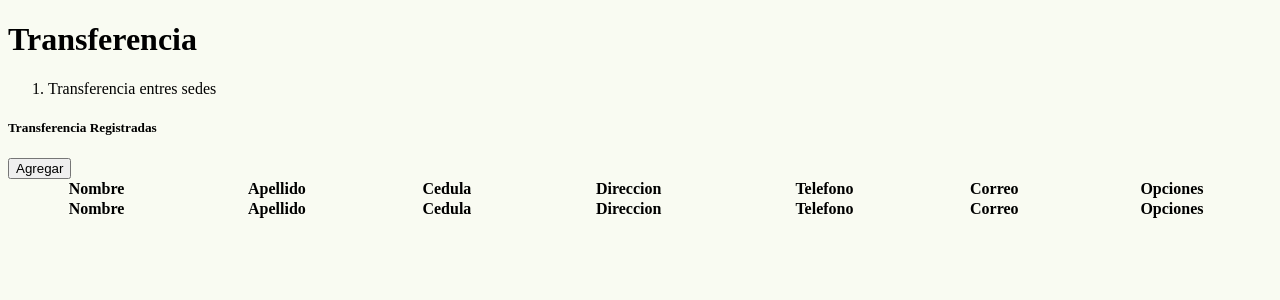
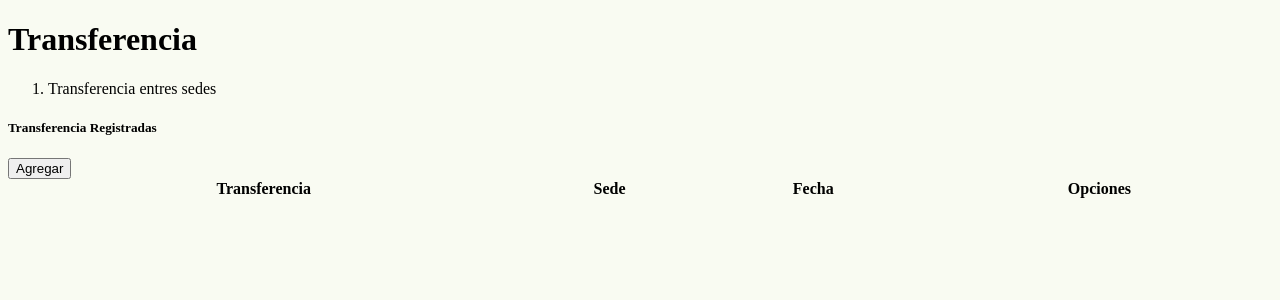
Before and after one commit to ricardojparram/Inventario-Wesley, a PHP site: template vista/interno/transferenciaVista.php in a window 1280 px wide. Shown: the top 300 px of the page. Run offline with PHP 8.4, Linux system fonts and the light colour scheme; the template is opened without the code that fills it, so the values that code supplies are empty.

Commit message:
feature: consultar transferencia agregado

```diff
--- a/assets/js/transferencia.js
+++ b/assets/js/transferencia.js
@@ -1,23 +1,28 @@
-$(document).ready(function(){
-	let mostrar
-	let registrarPermiso, editarPermiso, eliminarPermiso;
-	$.getJSON("getPermisos", function(permisos){
-			registrarPermiso = (typeof permisos.Editar === 'undefined') ? 'disabled' : '';
-			editarPermiso = (typeof permisos.Editar === 'undefined') ? 'disabled' : '';
-			eliminarPermiso = (typeof permisos.Eliminar === 'undefined') ? 'disabled' : '';
-	}).then(() => rellenar(true));
+$(document).ready(function () {
+  let mostrar;
+  let registrarPermiso, editarPermiso, eliminarPermiso;
+  $.post(
+    "",
+    { getPermisos: "" },
+    function (permisos) {
+      registrarPermiso =
+        typeof permisos.Editar === "undefined" ? "disabled" : "";
+      editarPermiso = typeof permisos.Editar === "undefined" ? "disabled" : "";
+      eliminarPermiso =
+        typeof permisos.Eliminar === "undefined" ? "disabled" : "";
+    },
+    "json",
+  ).then(() => rellenar(true));
 
-	function rellenar(bitacora = false){
-	    $.post("",{mostrar: "", bitacora},function(data){
-	        let tabla;
-	        JSON.parse(data).forEach(row => {
-	            tabla += `
+  function rellenar(bitacora = false) {
+    $.post("", { mostrar: "", bitacora }, function (data) {
+      let tabla;
+      JSON.parse(data).forEach((row) => {
+        tabla += `
 	                <tr>
-	                    <td>${row.rif}</th>
-	                    <td scope="col">${row.razon_social}</td>
-	                    <td scope="col">${row.direccion}</td>
-	                    <td scope="col">${row.telefono}</td>
-	                    <td scope="col">${(row.contacto == null) ? '' : row.contacto}</td>
+	                    <td>${row.id_transferencia}</th>
+	                    <td scope="col">${row.nombre_sede}</td>
+	                    <td scope="col">${row.fecha ? row.fecha : ""}</td>
 	                    <td >
 	                    	<span class="d-flex justify-content-center">
 	                    		<button type="button" ${editarPermiso} class="btn btn-success editar mx-2" id="${row.cod_lab}" data-bs-toggle="modal" data-bs-target="#Editar"><i class="bi bi-pencil"></i></button>
@@ -25,12 +30,12 @@ $(document).ready(function(){
 	                    	</span>
 	                    </td>
 	                </tr>`;
-	        });
-	        $('#tableMostrar tbody').html(tabla);
-	        mostrar = $('#tableMostrar').DataTable({resposive: true});
-	    }).fail((e)=>{
-	    	Toast.fire({ icon: 'error', title: 'Ha ocurrido un error.' });
-	    	throw new Error('Error al mostrar listado: '+e);
-	    })
-    }
-})
+      });
+      $("#tabla tbody").html(tabla ? tabla : "");
+      mostrar = $("#tabla").DataTable({ resposive: true });
+    }).fail((e) => {
+      Toast.fire({ icon: "error", title: "Ha ocurrido un error." });
+      throw new Error("Error al mostrar listado: " + e);
+    });
+  }
+});
--- a/vista/interno/transferenciaVista.php
+++ b/vista/interno/transferenciaVista.php
@@ -60,28 +60,13 @@
               <div class="table-responsive">
                 <table class="table table-bordered" id="tabla" width="100%" cellspacing="0">
                   <thead>
-
                     <tr>
-                      <th scope="col">Nombre</th>
-                      <th scope="col">Apellido</th>
-                      <th scope="col">Cedula</th>
-                      <th scope="col">Direccion</th>
-                      <th scope="col">Telefono</th>
-                      <th scope="col">Correo</th>
+                      <th scope="col">Transferencia</th>
+                      <th scope="col">Sede</th>
+                      <th scope="col">Fecha</th>
                       <th scope="col">Opciones</th>
                     </tr>
                   </thead>
-                  <tfoot>
-                    <tr>
-                      <th scope="col">Nombre</th>
-                      <th scope="col">Apellido</th>
-                      <th scope="col">Cedula</th>
-                      <th scope="col">Direccion</th>
-                      <th scope="col">Telefono</th>
-                      <th scope="col">Correo</th>
-                      <th scope="col">Opciones</th>
-                    </tr>
-                  </tfoot>
                   <tbody id="tbody">
 
 
@@ -100,6 +85,6 @@
 </body>
 
  <?php $VarComp->js();?>
-
+<script type="text/javascript" src="assets/js/transferencia.js"></script>
 
 </html>
```
Also changed, not shown: 2 other files.
